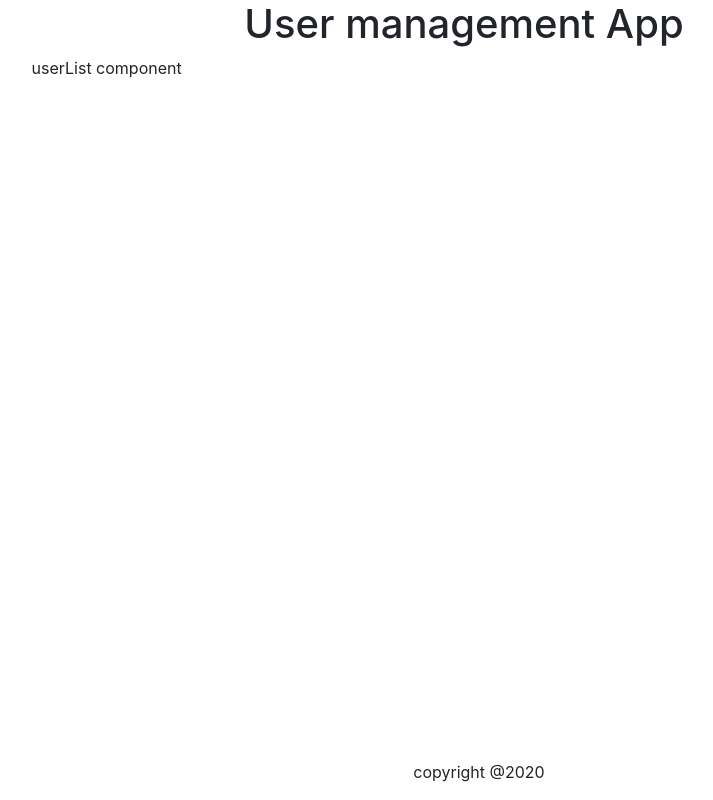
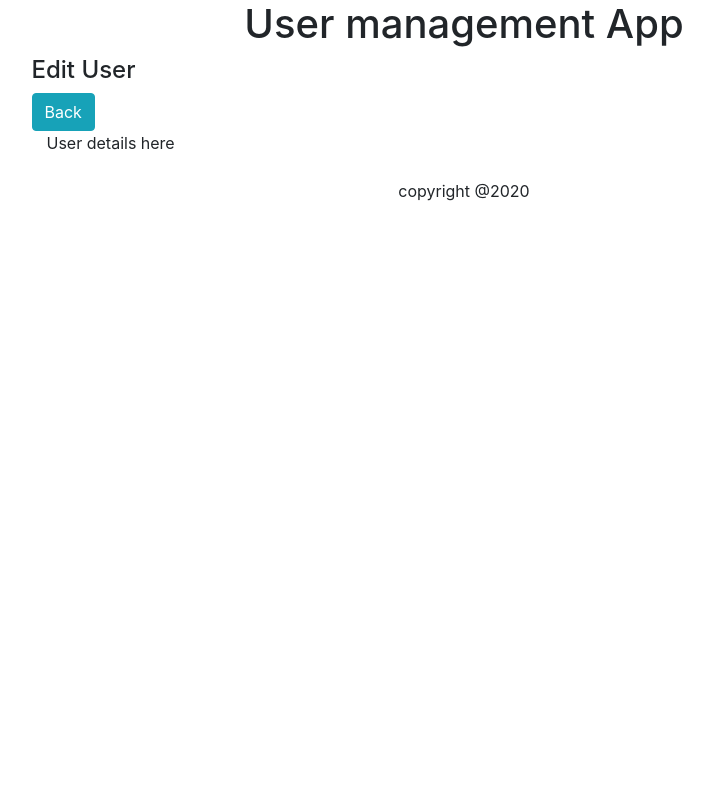
Before and after one commit to kompanycoder/user-manager-app, a React (Create React App) app: page /users/1 in a window 1280 px wide. Shown: the whole page, without its empty margins (176-889 px from the left). Built offline with nearby package versions, Linux system fonts and the light colour scheme; no server answers.

Commit message:
updated userlist dashboard for better ui display and proper routing plus a few changes

```diff
--- a/src/App.css
+++ b/src/App.css
@@ -1,7 +1,6 @@
 html, body{
   padding: 0;
   margin: 0;
-  height: 100%;
 }
 .App {
   text-align: center;
@@ -12,6 +11,6 @@ html, body{
 }
 .footer {
   bottom: 0;
-  position: absolute;
+  position: relative;
   display: inline;
 }
--- /dev/null
+++ b/src/app-ui/user_ui.js
@@ -0,0 +1,24 @@
+import React from 'react'
+import { Link } from 'react-router-dom';
+
+const UserUi = (props) => {
+    console.log(props);
+    return (
+        <div className="row mt-3 mb-3">
+            <div className=" col-8">
+                <h6>Name: {props.name}</h6>
+                <h6>Email: {props.email}</h6>
+                <h6>Occupation: {props.occupation}</h6>
+
+            </div>
+            <div className="col-4">
+                <Link to={`/users/${props.id}`} className="btn btn-block btn-outline-primary mb-1 ml-8">Edit</Link>
+            </div>
+            <div className="col-12 text-justify">
+                    <p>{props.bio}</p>
+            </div>
+        </div>
+    )
+};
+
+export default UserUi;
--- a/src/components/addUser.js
+++ b/src/components/EditUser.js
@@ -2,16 +2,23 @@ import React, { Component } from "react";
 import { connect } from "react-redux";
 // import { getUsers } from '../actions/actions';
 import { Link } from "react-router-dom";
-class AddUser extends Component {
-  componentDidMount() {
-    // call dispatch to get props with data here
-    // this.props.dispatch(getUsers());
+class EditUser extends Component {
+  constructor(props){
+    super(props);
+    this.state= {
+      user:{
+        name: '',
+        email:'',
+        occupation:'',
+        bio:''
+      }
+    };
   }
   render() {
     console.log(this.props);
     return (
       <div className="container">
-        <h4>Single User Display </h4>{" "}
+        <h4>Edit User</h4>{" "}
         <Link className="btn btn-info" to="/">
           Back
         </Link>
@@ -26,4 +33,4 @@ function mapStateToProps(state) {
     users: state.users
   };
 }
-export default connect(mapStateToProps)(AddUser);
+export default connect(mapStateToProps)(EditUser);
--- a/src/components/userList.js
+++ b/src/components/userList.js
@@ -2,21 +2,26 @@ import React, { Component } from "react";
 import { connect } from "react-redux";
 import { getUsers } from "../actions/actions";
 import { Link } from "react-router-dom";
+import UserUi from '../app-ui/user_ui';
 class UserList extends Component {
   componentDidMount() {
     // call dispatch to get props with data here
     this.props.dispatch(getUsers());
   }
     showUsers = (users) =>(
-        console.log(users)
+        users? users.map((elements)=>(
+            elements.map((item, i) => <UserUi key={i} {...item} />)
+        )): 'No Items Loaded...'
     )
   render(props) {
     // console.log(this.props.users);
     let usersFound = this.props.users;
     return (
-      <div className="container">
-        <h4>Users Display </h4> <Link className="btn btn-info" to="/add">Add User</Link>
-        <div className="container">{this.showUsers(usersFound)}</div>
+      <div className="container row">
+        <h4 className="col-md-12 mt-4 mb-4 text-center">Users Dashboard Display </h4>
+        {/* link to add user component. but the backend does not support adding of new user. Tested this.. */}
+        {/* <Link className="btn btn-outline-info ml-4" to="/add">Add User</Link> */}
+        <div className="container col-md-12">{this.showUsers(usersFound)}</div>
       </div>
     );
   }
--- a/src/components/viewUser.js
+++ b/src/components/viewUser.js
@@ -10,7 +10,8 @@ class ViewUser extends Component {
         console.log(this.props);
         return (
             <div className="container">
-                userList component
+                user component for specific veiw component
+                {/* not implemented but an actual possibility when items are alot... */}
             </div>
         )
     }
--- a/src/routes.js
+++ b/src/routes.js
@@ -1,8 +1,8 @@
 import React from "react";
 import { Switch, Route } from "react-router-dom";
 import UserList from "./components/userList";
-import AddUser from './components/addUser';
-import ViewUser from './components/viewUser';
+// import AddUser from './components/viewUser';
+import EditUser from './components/EditUser';
 import AppLayout from './App';
 
 const Routes = () => {
@@ -10,8 +10,8 @@ const Routes = () => {
     <AppLayout>
       <Switch>
         <Route path="/" exact component={UserList} />
-        <Route path="/users/:id" exact component={ViewUser} />
-        <Route path="/add" exact component={AddUser} />
+        <Route path="/users/:id" exact component={EditUser} />
+        {/* <Route path="/add" exact component={AddUser} /> */}
       </Switch>
     </AppLayout>
   );
```
